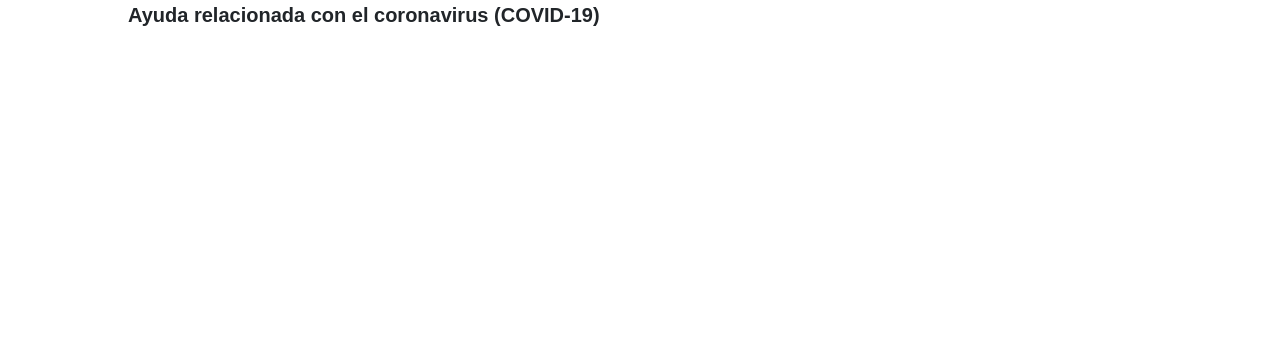
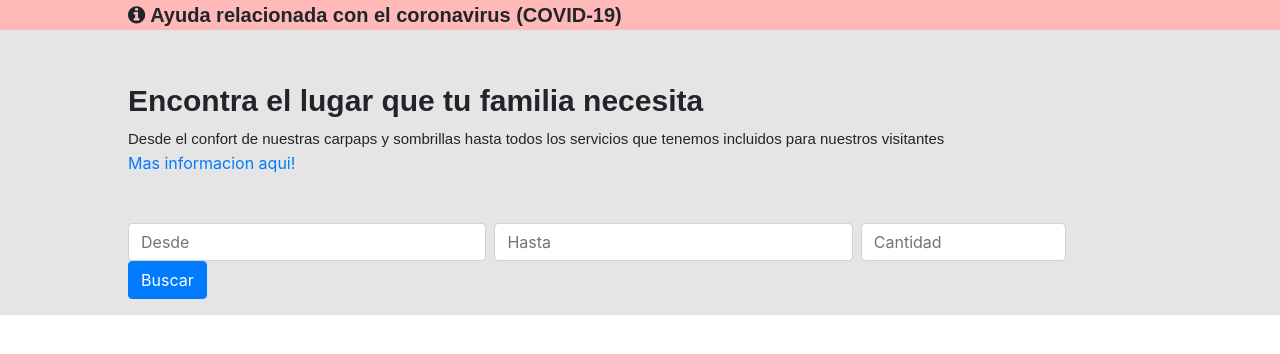
Before and after one commit to gusalecar/balneario, an Angular app in the folder frontend/angularapp/: page / in a window 1280 px wide. Shown: the top 354 px of the page. Built offline with nearby package versions, Linux system fonts and the light colour scheme.

Commit message:
frontend busqueda carpa y sombrilla

```diff
--- a/frontend/angularapp/src/app/componenet/reserva/reserva.component.css
+++ b/frontend/angularapp/src/app/componenet/reserva/reserva.component.css
@@ -3,19 +3,64 @@
     text-align: left;
     margin-left: 10%;
     margin-right: 10%;
-    margin-bottom: 10px;
+    margin-bottom: 0px;
 }
 
 .titulo {
     font-family: Arial, Helvetica, sans-serif;
     font-weight: bold;
     font-size: 20px;
+    width: 80%;
 }
 
 .subtitulo {
     font-family: Arial, Helvetica, sans-serif;
+    background-color: rgb(1, 1, 1, 0.1);
 }
 
-.cov19 {
-    width: 100%;
+.icon-margin {
+    margin-right: 5px;
+    font-size: 20px;
 }
+
+.fondo-cov19 {
+    background-color: rgb(255, 185, 185);
+}
+
+.reserva-seleccion {
+    margin-left: 5%;
+    margin-right: 5%;
+}
+
+.input-intervalo-fecha {
+    font-size: 30px;
+}
+
+.fecha {
+    margin-left: 30px;
+}
+
+.tituloBody {
+    font-size: 30px;
+    margin-top: 0px;
+    margin-bottom: 5px;
+}
+
+.subtituloBody {
+    font-family: Arial, Helvetica, sans-serif;
+    font-size: 15px;
+    margin-bottom: 0px;
+}
+
+.anchoFecha {
+    width: 35%;
+}
+
+.anchoCantidad {
+    width: 20%;
+}
+
+.fondo-busqueda {
+    background-color: rgb(1, 1, 1, 0.1);
+    margin-bottom: 0px;
+}
--- a/frontend/angularapp/src/app/componenet/reserva/reserva.component.html
+++ b/frontend/angularapp/src/app/componenet/reserva/reserva.component.html
@@ -1,8 +1,8 @@
-<div>
+<div class="fondo-cov19">
     <div class="btn " data-toggle="collapse" href="#collapseCov19" role="button" aria-expanded="false" aria-controls="collapseCov19" class="link-ss">
-        <span class="titulo">Ayuda relacionada con el coronavirus (COVID-19)</span>
+        <i class="fa fa-info-circle icon-margin"></i> <span class="titulo">Ayuda relacionada con el coronavirus (COVID-19)</span>
     </div>
-    <div class="link-ss collapse" id="collapseCov19">
+    <div class="link-ss collapse pb-3   " id="collapseCov19">
         <div class="card card-body subtitulo">
             <span>
             Te recomendamos consultar si hay restricciones de viaje. Es posible que solo se permita viajar por motivos específicos y que, en particular, los viajes turísticos no estén permitidos.
@@ -11,3 +11,23 @@
         </div>
     </div>
 </div>
+<div class="fondo-busqueda pb-3">
+    <div class="link-ss">
+        <div class="pt-5">
+            <p class="titulo tituloBody">Encontra el lugar que tu familia necesita</p>
+            <p class="subtituloBody">Desde el confort de nuestras carpaps y sombrillas hasta todos los servicios que tenemos incluidos para nuestros visitantes</p>
+            <a href=#>Mas informacion aqui!</a>
+        </div>
+    </div>
+    <div class="link-ss mt-5">
+        <form class="form-inline">
+            <input class="form-control mb-2 mr-sm-2 mb-sm-0 anchoFecha" type="text" onfocus="this.type='date'" name="trip-start" placeholder="Desde" min="2020-12-01" max="2021-02-28">
+
+            <input class="form-control mb-2 mr-sm-2 mb-sm-0 anchoFecha" type="text" onfocus="this.type='date'" name="trip-start" placeholder="Hasta" min="2020-12-01" max="2021-02-28">
+
+            <input type="number" class="form-control mb-2 mr-sm-2 mb-sm-0 anchoCantidad" placeholder="Cantidad" min="1" max="50">
+
+            <button type="submit" class="btn btn-primary">Buscar</button>
+        </form>
+    </div>
+</div>
```
Also changed, not shown: 1 other file (tests, documents, lock files or other folders).
